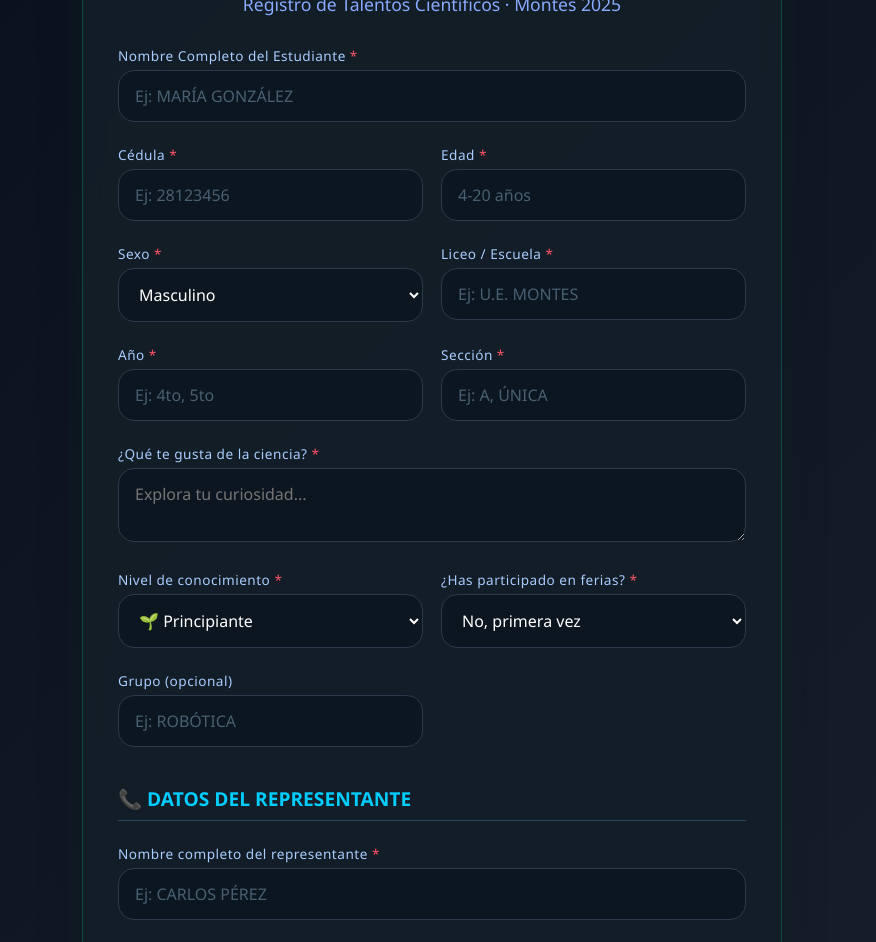
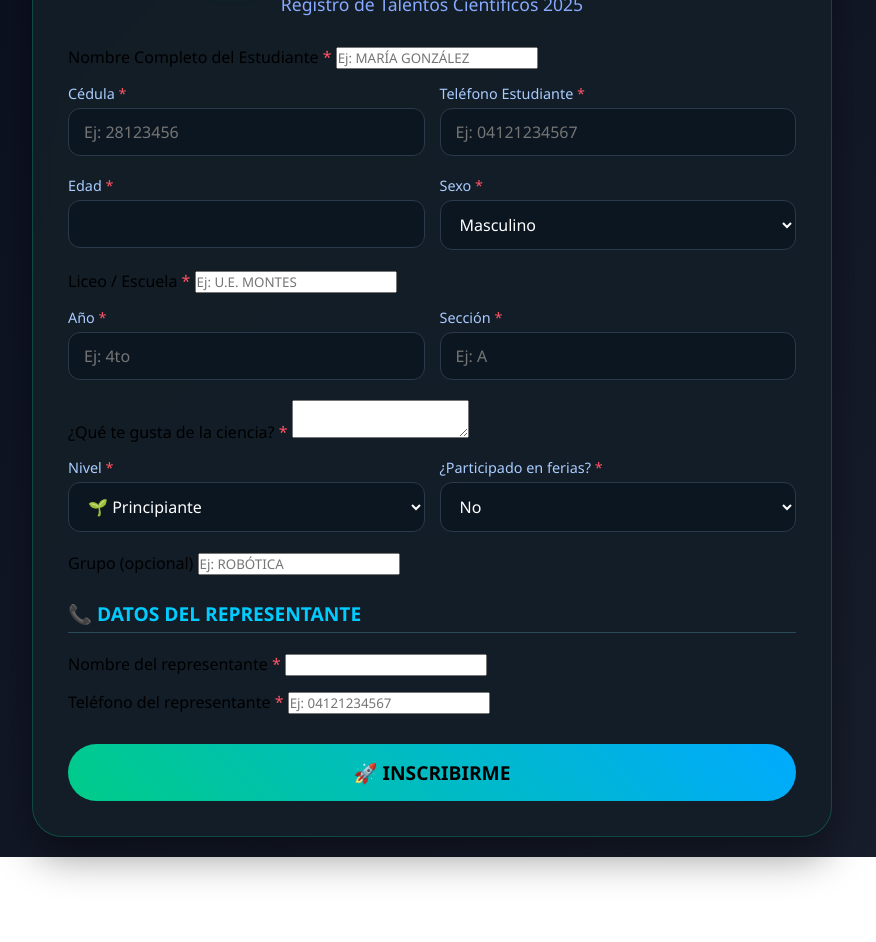
Before and after one commit to xaviv9927-creator/registro_asocitech, a plain HTML site: page templates/index.html in a window 1280 px wide. Shown: the part 120-1062 px from the top of the page, without its empty margins (208-1084 px from the left). After the commit the page ends 977 px from the top, so only its background shows below. Drawn offline with Linux system fonts and the light colour scheme.

Commit message:
Update index.html for styling and form adjustments

```diff
--- a/templates/index.html
+++ b/templates/index.html
@@ -23,7 +23,7 @@
 
         .container {
             width: 100%;
-            max-width: 700px;
+            max-width: 800px;
         }
 
         .card {
@@ -32,7 +32,7 @@
             border-radius: 30px;
             padding: 35px;
             border: 1px solid rgba(0, 255, 170, 0.2);
-            box-shadow: 0 20px 40px rgba(0,0,0,0.4), 0 0 30px rgba(0, 255, 170, 0.1);
+            box-shadow: 0 20px 40px rgba(0,0,0,0.4);
         }
 
         .header {
@@ -58,7 +58,7 @@
         .form-grid {
             display: grid;
             grid-template-columns: repeat(2, 1fr);
-            gap: 18px;
+            gap: 15px;
         }
 
         .full-width {
@@ -72,20 +72,19 @@
         .form-group label {
             display: block;
             color: #aaccff;
-            font-size: 0.85em;
+            font-size: 0.9em;
             font-weight: 500;
             margin-bottom: 5px;
-            letter-spacing: 0.5px;
         }
 
         .form-group input,
         .form-group select,
         .form-group textarea {
             width: 100%;
-            padding: 14px 16px;
+            padding: 12px 15px;
             background: rgba(10, 20, 30, 0.7);
             border: 1px solid #2a3a4a;
-            border-radius: 16px;
+            border-radius: 12px;
             color: white;
             font-size: 1em;
             transition: all 0.3s ease;
@@ -96,12 +95,7 @@
         .form-group textarea:focus {
             outline: none;
             border-color: #00ffaa;
-            box-shadow: 0 0 15px rgba(0, 255, 170, 0.3);
-            background: rgba(20, 35, 45, 0.9);
-        }
-
-        .form-group input::placeholder {
-            color: #4a6070;
+            box-shadow: 0 0 10px rgba(0, 255, 170, 0.3);
         }
 
         .section-title {
@@ -109,8 +103,8 @@
             color: #00ccff;
             font-size: 1.2em;
             font-weight: 600;
-            margin: 15px 0 5px 0;
-            padding-bottom: 8px;
+            margin: 10px 0 5px 0;
+            padding-bottom: 5px;
             border-bottom: 1px solid #2a4a5a;
         }
 
@@ -119,16 +113,14 @@
             background: linear-gradient(45deg, #00cc88, #00aaff);
             color: #000;
             border: none;
-            padding: 18px;
-            border-radius: 40px;
-            font-size: 1.3em;
+            padding: 15px;
+            border-radius: 30px;
+            font-size: 1.2em;
             font-weight: bold;
             text-transform: uppercase;
-            letter-spacing: 2px;
             cursor: pointer;
             transition: 0.3s;
             margin-top: 15px;
-            border: 1px solid rgba(255,255,255,0.2);
         }
 
         .btn-submit:hover {
@@ -149,38 +141,36 @@
             content: " *";
             color: #ff5566;
         }
-
-        .tooltip {
-            position: relative;
-            display: inline-block;
-        }
     </style>
 </head>
 <body>
     <div class="container">
         <div class="card">
             <div class="header">
-                <h1>🔬 ASOCITECH</h1>
-                <p>Registro de Talentos Científicos · Montes 2025</p>
+                <h1>🔬 ASOCITECH MONTES</h1>
+                <p>Registro de Talentos Científicos 2025</p>
             </div>
 
-            <form action="/registrar" method="post" onsubmit="return validarFormulario()">
+            <form action="/registrar" method="post">
                 <div class="form-grid">
                     <div class="full-width">
-                        <div class="form-group">
-                            <label class="required">Nombre Completo del Estudiante</label>
-                            <input type="text" name="nombre" placeholder="Ej: MARÍA GONZÁLEZ" required pattern="[A-Za-zÀ-ÿ\s]{5,100}" title="Mínimo 5 caracteres">
-                        </div>
+                        <label class="required">Nombre Completo del Estudiante</label>
+                        <input type="text" name="nombre" placeholder="Ej: MARÍA GONZÁLEZ" required>
                     </div>
 
                     <div class="form-group">
                         <label class="required">Cédula</label>
-                        <input type="text" name="cedula" placeholder="Ej: 28123456" required pattern="[VEJPG]?[0-9]{6,9}" title="Formato venezolano: 6-9 dígitos">
+                        <input type="text" name="cedula" placeholder="Ej: 28123456" required>
+                    </div>
+
+                    <div class="form-group">
+                        <label class="required">Teléfono Estudiante</label>
+                        <input type="text" name="telefono_est" placeholder="Ej: 04121234567" required>
                     </div>
 
                     <div class="form-group">
                         <label class="required">Edad</label>
-                        <input type="number" name="edad" min="4" max="20" required placeholder="4-20 años">
+                        <input type="number" name="edad" min="4" max="20" required>
                     </div>
 
                     <div class="form-group">
@@ -188,34 +178,31 @@
                         <select name="sexo" required>
                             <option value="M">Masculino</option>
                             <option value="F">Femenino</option>
-                            <option value="O">Otro</option>
                         </select>
                     </div>
 
-                    <div class="form-group">
+                    <div class="full-width">
                         <label class="required">Liceo / Escuela</label>
                         <input type="text" name="liceo" placeholder="Ej: U.E. MONTES" required>
                     </div>
 
                     <div class="form-group">
                         <label class="required">Año</label>
-                        <input type="text" name="ano" placeholder="Ej: 4to, 5to" required>
+                        <input type="text" name="ano" placeholder="Ej: 4to" required>
                     </div>
 
                     <div class="form-group">
                         <label class="required">Sección</label>
-                        <input type="text" name="seccion" placeholder="Ej: A, ÚNICA" required maxlength="5">
+                        <input type="text" name="seccion" placeholder="Ej: A" required>
                     </div>
 
                     <div class="full-width">
-                        <div class="form-group">
-                            <label class="required">¿Qué te gusta de la ciencia?</label>
-                            <textarea name="interes" rows="2" required placeholder="Explora tu curiosidad..."></textarea>
-                        </div>
+                        <label class="required">¿Qué te gusta de la ciencia?</label>
+                        <textarea name="interes" rows="2" required></textarea>
                     </div>
 
                     <div class="form-group">
-                        <label class="required">Nivel de conocimiento</label>
+                        <label class="required">Nivel</label>
                         <select name="nivel" required>
                             <option value="Principiante">🌱 Principiante</option>
                             <option value="Intermedio">📘 Intermedio</option>
@@ -224,14 +211,14 @@
                     </div>
 
                     <div class="form-group">
-                        <label class="required">¿Has participado en ferias?</label>
+                        <label class="required">¿Participado en ferias?</label>
                         <select name="feria" required>
-                            <option value="No">No, primera vez</option>
-                            <option value="Si">Sí, ya participé</option>
+                            <option value="No">No</option>
+                            <option value="Si">Sí</option>
                         </select>
                     </div>
 
-                    <div class="form-group">
+                    <div class="full-width">
                         <label>Grupo (opcional)</label>
                         <input type="text" name="grupo" placeholder="Ej: ROBÓTICA">
                     </div>
@@ -239,38 +226,19 @@
                     <div class="section-title">📞 DATOS DEL REPRESENTANTE</div>
 
                     <div class="full-width">
-                        <div class="form-group">
-                            <label class="required">Nombre completo del representante</label>
-                            <input type="text" name="rep_nombre" placeholder="Ej: CARLOS PÉREZ" required>
-                        </div>
+                        <label class="required">Nombre del representante</label>
+                        <input type="text" name="rep_nombre" required>
                     </div>
 
                     <div class="full-width">
-                        <div class="form-group">
-                            <label class="required">Teléfono (WhatsApp)</label>
-                            <input type="tel" name="rep_tel" placeholder="Ej: 04121234567 o 584121234567" required pattern="(0[0-9]{10}|58[0-9]{10})" title="Formato venezolano: 04121234567 o 584121234567">
-                            <small style="color: #88aaff;">Formato: 04121234567 o 584121234567</small>
-                        </div>
+                        <label class="required">Teléfono del representante</label>
+                        <input type="text" name="rep_tel" placeholder="Ej: 04121234567" required>
                     </div>
 
-                    <button type="submit" class="btn-submit">🚀 INSCRIBIRME AHORA</button>
+                    <button type="submit" class="btn-submit">🚀 INSCRIBIRME</button>
                 </div>
             </form>
         </div>
     </div>
-
-    <script>
-        function validarFormulario() {
-            const tel = document.querySelector('input[name="rep_tel"]').value.replace(/[\s-]/g, '');
-            const telValido = /^(0[0-9]{10}|58[0-9]{10})$/.test(tel);
-
-            if (!telValido) {
-                alert('❌ Teléfono inválido. Debe ser 04121234567 o 584121234567');
-                return false;
-            }
-
-            return confirm('¿Confirmas que todos los datos son correctos?');
-        }
-    </script>
 </body>
-                            </html>
+</html>
```
